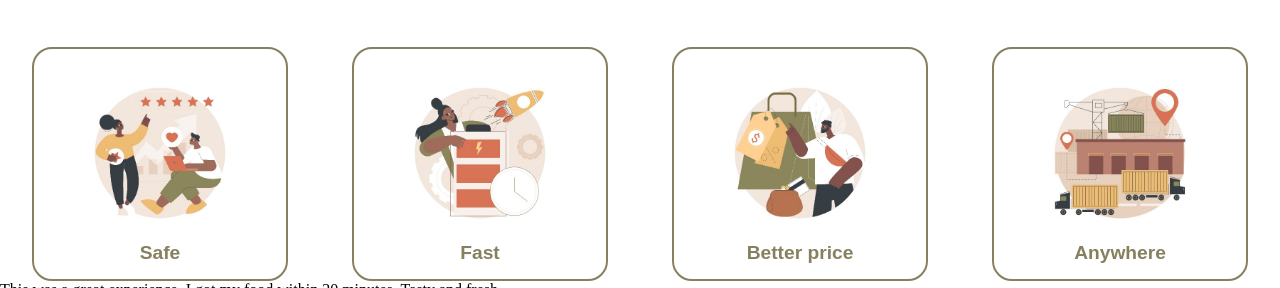
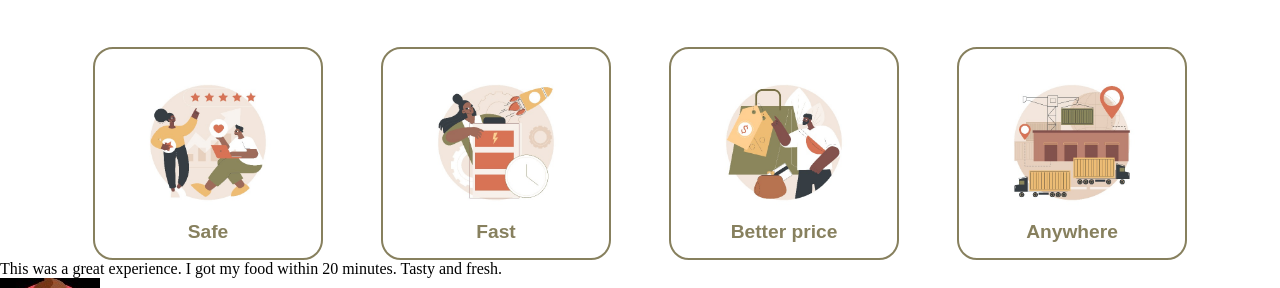
Before and after one commit to binzek/puddiy-landing-page, a plain HTML site: page index.html in a window 1280 px wide. Shown: the part 512-800 px from the top of the page. Drawn offline with Linux system fonts and the light colour scheme.

Commit message:
Some more styles added to features section. ie, changed the width of div contain all .feature divs

```diff
--- a/style.css
+++ b/style.css
@@ -113,6 +113,9 @@ body {
 #features {
   background-color: white;
   color: #87805e;
+  display: flex;
+  flex-direction: column;
+  align-items: center;
 }
 
 #features h1 {
@@ -125,7 +128,7 @@ body {
 #features > div {
   display: flex;
   flex-direction: row;
-  width: 100%;
+  width: 90%;
   justify-content: space-around;
 }
 
```
